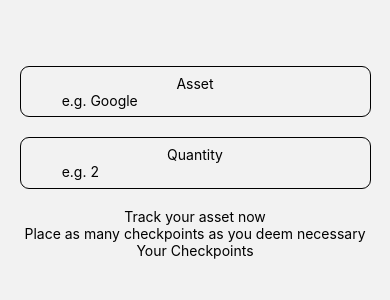
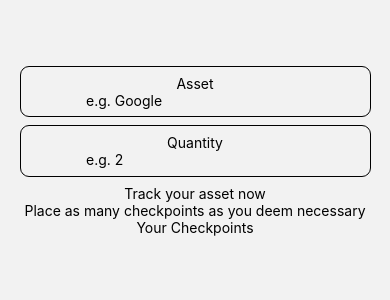
Before and after one commit to AlessandroGenerale17/E-Wallet, a React Native app: screen /AddAsset in a window 390 px wide. Shown: the top 300 px of the page. Built offline with nearby package versions, Linux system fonts and the light colour scheme.

Commit message:
link form logic

```diff
--- a/components/Form/index.tsx
+++ b/components/Form/index.tsx
@@ -11,8 +11,8 @@ import {
 } from 'react-native';
 
 type FormState = {
-    identifier: string;
-    quantity: string;
+    identifier: { val: string; error: string | null };
+    quantity: { val: string; error: string | null };
 };
 
 const MARGIN_HEIGHT: number = Dimensions.get('window').height * 0.02;
@@ -29,38 +29,89 @@ const Input: React.FC<Props> = (props: Props) => (
 
 const Form: React.FC = () => {
     const [formState, setFormState] = useState<FormState>({
-        identifier: '',
-        quantity: ''
+        identifier: { val: '', error: null },
+        quantity: { val: '', error: null }
     });
 
     const onChange =
         (e: NativeSyntheticEvent<TextInputChangeEventData>) => (name: string) =>
             setFormState(prevState => ({
                 ...prevState,
-                [name]: e.nativeEvent.text
+                [name]: { val: e.nativeEvent.text, error: null }
             }));
+
+    const onBlur =
+        (e: NativeSyntheticEvent<TextInputChangeEventData>) =>
+        async (name: string) => {
+            let userInput = e.nativeEvent.text;
+            if (!userInput?.trim().length) return;
+            if (name === 'identifier') {
+                try {
+                    // process to make a request to see if specific stock exists
+                    console.log(`Does ${userInput} exist ?`);
+                    // if it exists sucess state
+                    // else error state
+                } catch (err) {
+                    if (err instanceof Error) console.log(err);
+                }
+            }
+
+            if (name === 'quantity') {
+                const numericInput = parseFloat(userInput);
+                if (!numericInput) return;
+                if (numericInput < 0) {
+                    setFormState(prevState => ({
+                        ...prevState,
+                        quantity: {
+                            ...prevState.quantity,
+                            error: 'The quantity cannot be below 0'
+                        }
+                    }));
+                    return;
+                }
+            }
+        };
     console.log(formState);
+
     return (
         <View style={styles.form}>
-            <View style={styles.inputContainer}>
+            <View
+                style={[
+                    {
+                        borderColor: formState.identifier.error
+                            ? 'red'
+                            : 'black'
+                    },
+                    styles.inputContainer
+                ]}>
                 <Text>Asset</Text>
+                <View>
                     <Input
                         placeholder='e.g. Google'
                         onChange={e => onChange(e)('identifier')}
-                    onBlur={(
-                        e: NativeSyntheticEvent<TextInputChangeEventData>
-                    ) => console.log('hello')}
+                        onBlur={e => onBlur(e)('identifier')}
                     />
+                </View>
+            </View>
+            <View>
+                {formState.identifier.error && (
+                    <Text>Info Error: {formState.identifier.error}</Text>
+                )}
             </View>
             <View style={styles.inputContainer}>
                 <Text>Quantity</Text>
+                <View>
                     <Input
                         placeholder='e.g. 2'
                         onChange={e => onChange(e)('quantity')}
-                    onBlur={(
-                        e: NativeSyntheticEvent<TextInputChangeEventData>
-                    ) => console.log('hello')}
+                        onBlur={e => onBlur(e)('quantity')}
                     />
+                </View>
+            </View>
+            <View>
+                {formState.quantity.error && (
+                    <Text>Info Error: {formState.quantity.error}</Text>
+                )}
             </View>
             <Text>Track your asset now</Text>
             <Text>Place as many checkpoints as you deem necessary</Text>
@@ -84,7 +135,7 @@ const styles = StyleSheet.create({
         padding: '2%',
         borderWidth: 1,
         borderRadius: 9,
-        marginBottom: '5%'
+        marginBottom: '2%'
     }
 });
 
```
Lines whose indentation alone changed are shown as unchanged.
